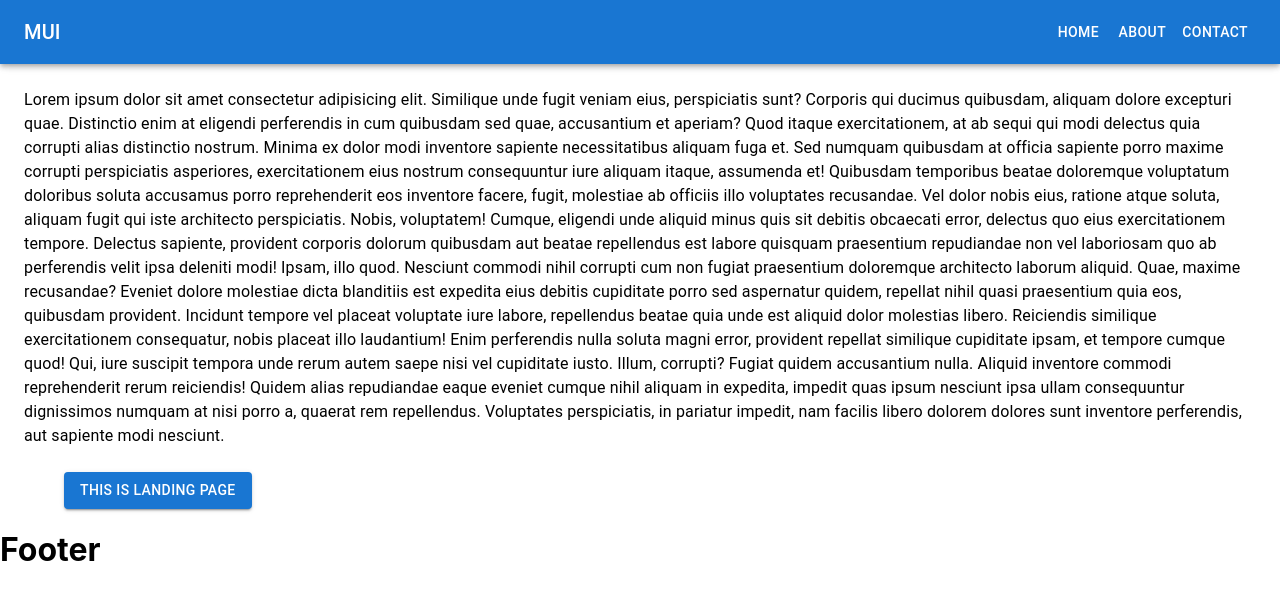
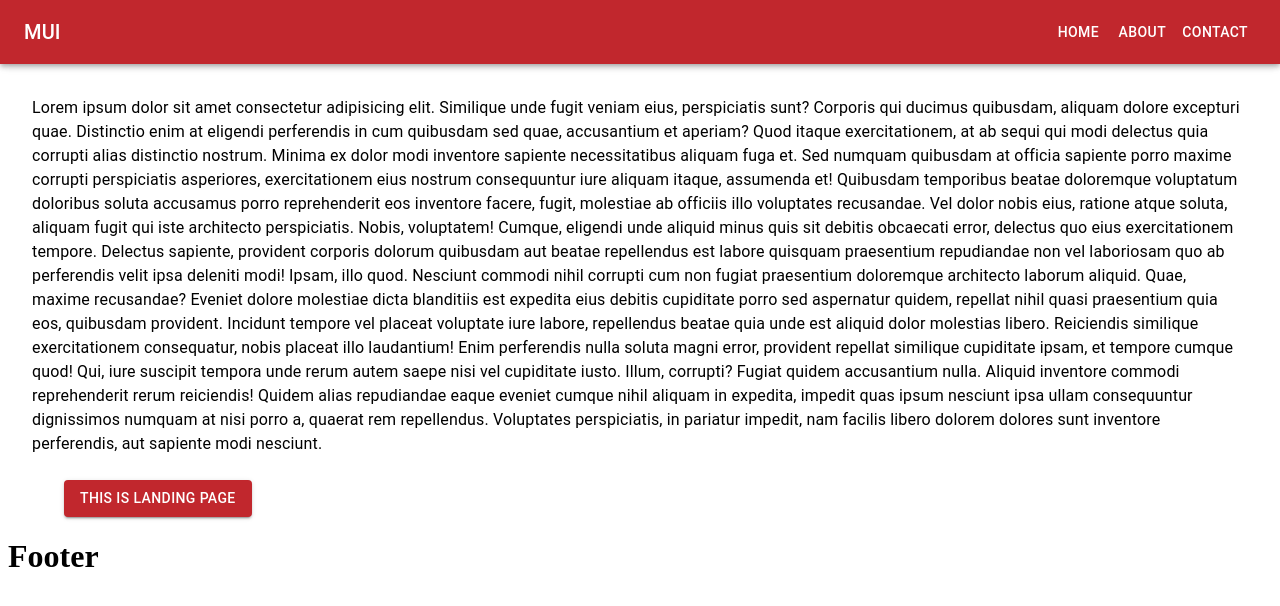
Before and after one commit to tchassijordan/Street-Chickn, a Next.js app: page / in a window 1280 px wide. Shown: the top 606 px of the page. Built offline with nearby package versions, Linux system fonts and the light colour scheme.

Commit message:
feat: add App provider layer Add theme provider with customized themes for website

```diff
--- /dev/null
+++ b/lib/context/AppProviders.tsx
@@ -0,0 +1,20 @@
+import { createTheme, ThemeProvider } from '@mui/material/styles';
+
+type TAppProvidersProps = {
+  children: React.ReactNode;
+};
+
+export default function AppProviders({ children }: TAppProvidersProps) {
+  const theme = createTheme({
+    palette: {
+      primary: {
+        main: '#c1272d'
+      },
+      secondary: {
+        main: '#fbb03b'
+      }
+    }
+  });
+
+  return <ThemeProvider theme={theme}>{children}</ThemeProvider>;
+}
--- a/pages/_app.tsx
+++ b/pages/_app.tsx
@@ -1,7 +1,7 @@
-import '../styles/globals.css';
 import type { AppProps } from 'next/app';
 import Head from 'next/head';
 import MainLayout from '../layout/Main';
+import AppProviders from '../lib/context/AppProviders';
 
 export default function App({ Component, pageProps }: AppProps) {
   return (
@@ -21,9 +21,11 @@ export default function App({ Component, pageProps }: AppProps) {
           content='initial-scale=1, width=device-width'
         />
       </Head>
-      <MainLayout>
-        <Component {...pageProps} />
-      </MainLayout>
+      <AppProviders>
+        <MainLayout>
+          <Component {...pageProps} />
+        </MainLayout>
+      </AppProviders>
     </div>
   );
 }
```
